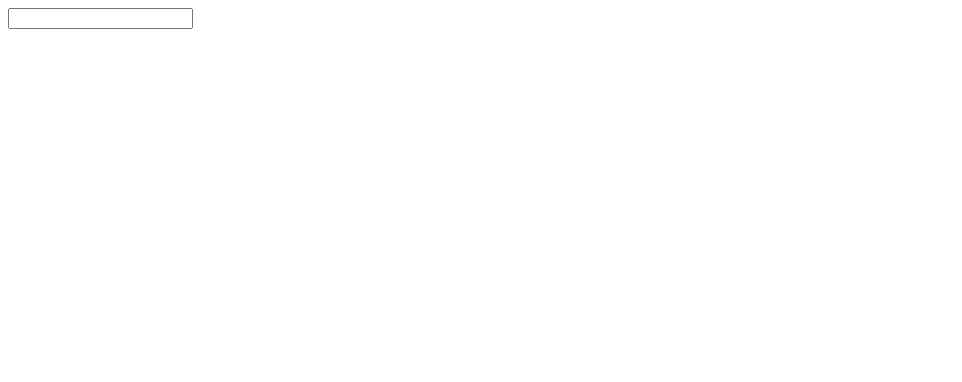
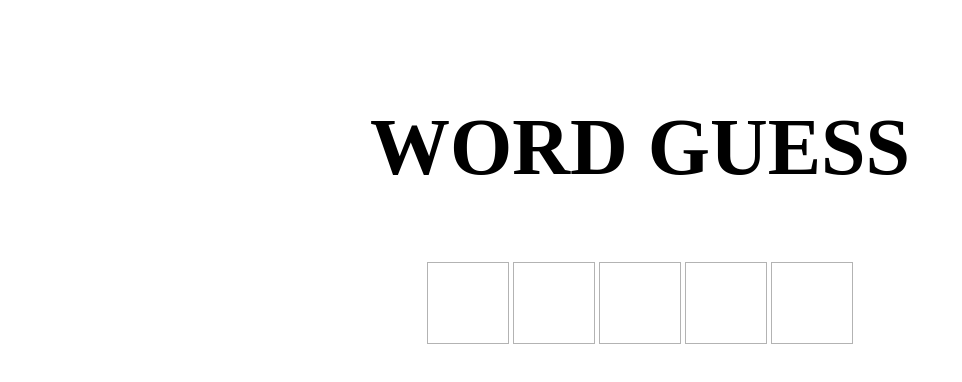
Before and after one commit to MiTOBrien/wordle-clone, a Vue app: page / in a window 1280 px wide. Shown: the top 382 px of the page, without its empty margins (0-962 px from the left). Built offline with nearby package versions, Linux system fonts and the light colour scheme; the HTML template or start-up script is replaced by a standard one.

Commit message:
adds ability for user to guess 6 times before losing the game

```diff
--- a/src/components/GuessInput.vue
+++ b/src/components/GuessInput.vue
@@ -34,12 +34,62 @@
 </script>
 
 <template>
+  <ul class="word">
+    <li
+      v-for="(letter, index) in formattedGuessInProgress.padEnd(WORD_SIZE, ' ')"
+      :key="`${letter}-${index}`"
+      :data-letter="letter"
+      class="letter"
+      v-text="letter"
+    />
+  </ul>
+
   <input
     type="text"
     v-model="formattedGuessInProgress"
     maxlength="WORD_SIZE"
     @keydown.enter="onSubmit"
+    autofocus
+    @blur="({ target }) => (target as HTMLInputElement).focus()"
   />
 </template>
 
-<style scoped></style>
+<style scoped>
+input {
+  position: absolute;
+  opacity: 0;
+}
+
+.word {
+  list-style: none;
+  padding: 0;
+  display: flex;
+  gap: 0.25rem;
+}
+
+.letter {
+  background-color: white;
+  border: 1px solid hsl(0, 0%, 70%);
+  width: 5rem;
+  height: 5rem;
+  display: flex;
+  justify-content: center;
+  align-items: center;
+  font-size: 2rem;
+  font-weight: bolder;
+}
+
+li:not([data-letter=' ']) {
+  animation: pop 100ms;
+}
+
+@keyframes pop {
+  0% {
+    transform: scale(1);
+  }
+
+  50% {
+    transform: scale(1.4);
+  }
+}
+</style>
--- a/src/components/WordleBoard.vue
+++ b/src/components/WordleBoard.vue
@@ -1,25 +1,59 @@
 <script setup lang="ts">
 import { ref } from 'vue'
-import { VICTORY_MESSAGE, DEFEAT_MESSAGE } from '@/settings'
+import { VICTORY_MESSAGE, DEFEAT_MESSAGE, MAX_GUESSES_COUNT } from '@/settings'
 import GuessInput from './GuessInput.vue'
 import englishWords from '@/englishWordsWith5Letters.json'
 
 defineProps({
   wordOfTheDay: {
     type: String,
+    required: true,
     validator: (wordGiven: string) => englishWords.includes(wordGiven),
   },
 })
 
-const guessSubmitted = ref('')
+const guessesSubmitted = ref<string[]>([])
 </script>
 
 <template>
-  <guess-input @guess-submitted="(guess) => (guessSubmitted = guess)" />
-  <p
-    v-if="guessSubmitted.length > 0"
-    v-text="guessSubmitted === wordOfTheDay ? VICTORY_MESSAGE : DEFEAT_MESSAGE"
-  />
+  <main>
+    <h1 class="word-guess">WORD GUESS</h1>
+    <guess-input @guess-submitted="(guess) => guessesSubmitted.push(guess)" />
+    <p
+      v-if="guessesSubmitted.length === MAX_GUESSES_COUNT || guessesSubmitted.includes(wordOfTheDay)"
+      class="end-of-game-message"
+      v-text="guessesSubmitted.includes(wordOfTheDay) ? VICTORY_MESSAGE : DEFEAT_MESSAGE"
+    />
+  </main>
 </template>
 
-<style scoped></style>
+<style scoped>
+main {
+  display: flex;
+  flex-direction: column;
+  align-items: center;
+  margin-top: 3rem;
+}
+
+.word-guess {
+  font-size: 5rem;
+}
+
+.end-of-game-message {
+  font-size: 3rem;
+  animation: end-of-game-message-animation 700ms forwards;
+  white-space: nowrap;
+  text-align: center;
+}
+
+@keyframes end-of-game-message-animation {
+  0% {
+    opacity: 0;
+    transform: rotateZ(0);
+  }
+  100% {
+    opacity: 1;
+    transform: translateY(2rem);
+  }
+}
+</style>
--- a/src/settings.ts
+++ b/src/settings.ts
@@ -1,3 +1,4 @@
-export const VICTORY_MESSAGE: 'You won!' = 'You won!'
-export const DEFEAT_MESSAGE: 'Better luck next time!' = 'Better luck next time!'
+export const VICTORY_MESSAGE = '🎉 Congratulations! 🎉'
+export const DEFEAT_MESSAGE = 'Better luck next time!'
 export const WORD_SIZE = 5
+export const MAX_GUESSES_COUNT = 6
```
Also changed, not shown: 1 other file (tests, documents, lock files or other folders).
